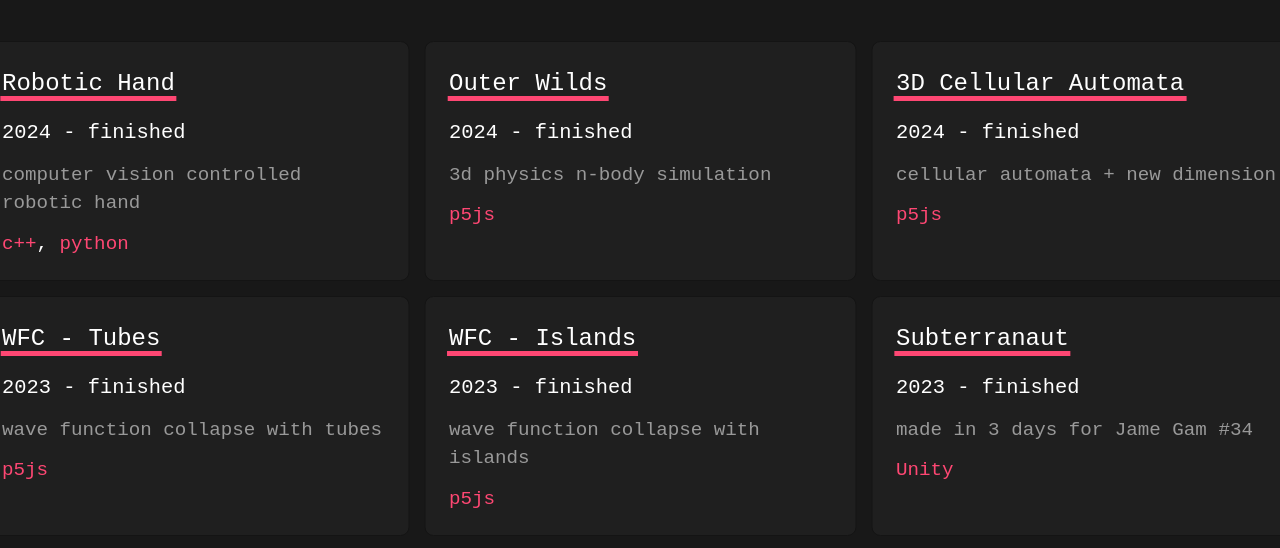
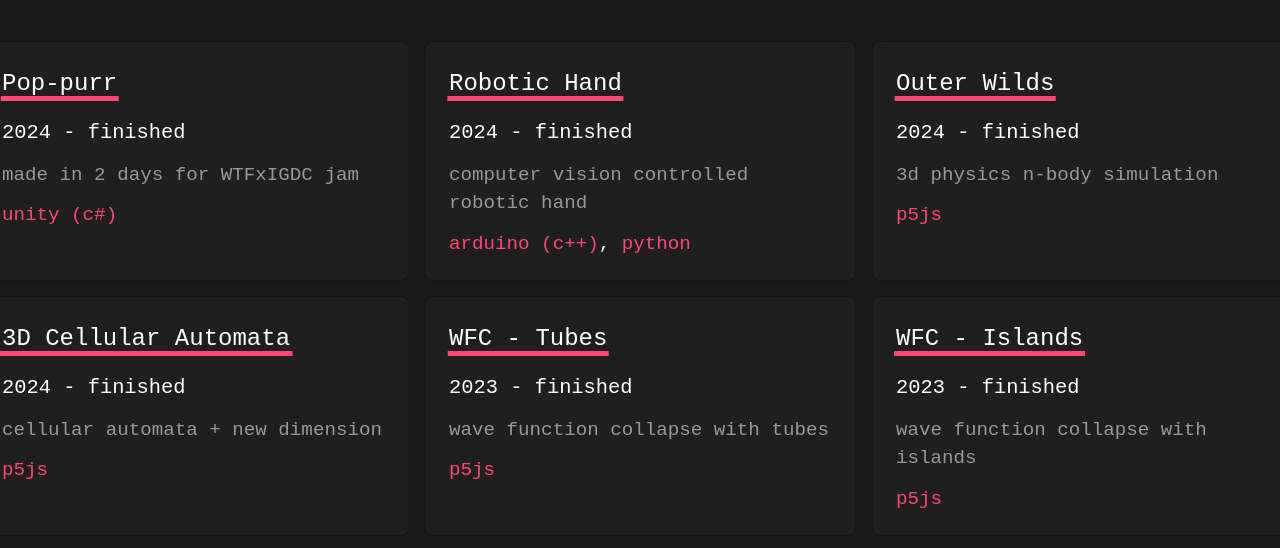
Before and after one commit to longestcow/portfolio, a plain HTML site: page projects.html in a window 1280 px wide. Shown: the part 247-795 px from the top of the page. Drawn offline with nearby package versions, Linux system fonts and the light colour scheme; a web font is replaced by a local one.

Commit message:
add poppurr

```diff
--- a/projectsLoad.js
+++ b/projectsLoad.js
@@ -1,10 +1,18 @@
 const projectsData = [
+  {
+    "name": "Pop-purr",
+    "year": 2024,
+    "status": "finished",
+    "desc": "made in 2 days for WTFxIGDC jam",
+    "lang": ["unity (c#)"],
+    "links": ["https://long-cow.itch.io/poppurr"]
+  },
   {
     "name": "Robotic Hand",
     "year": 2024,
     "status": "finished",
     "desc": "computer vision controlled robotic hand",
-    "lang": ["c++", "python"],
+    "lang": ["arduino (c++)", "python"],
     "links": ["https://github.com/longestcow/roboticHand"]
   },
   {
@@ -44,7 +52,7 @@ const projectsData = [
     "year": 2023,
     "status": "finished",
     "desc": "made in 3 days for Jame Gam #34",
-    "lang": ["Unity"],
+    "lang": ["unity (c#)"],
     "links": ["https://long-cow.itch.io/subterranaut"]
   },
   {
@@ -52,7 +60,7 @@ const projectsData = [
     "year": 2023,
     "status": "finished",
     "desc": "made in 48 hours for saskatoon game jam",
-    "lang": ["Unity"],
+    "lang": ["unity (c#)"],
     "links": ["https://aeonshaka.itch.io/gravity-bros"]
   },
   {
@@ -92,7 +100,7 @@ const projectsData = [
     "year": 2023,
     "status": "finished",
     "desc": "its tictactoe but uh you can't win",
-    "lang": ["java", "unity"],
+    "lang": ["java", "unity (c#)"],
     "links": ["https://github.com/longestcow/titato"]
   },
   {
@@ -100,7 +108,7 @@ const projectsData = [
     "year": 2022,
     "status": "unfinished",
     "desc": "its a platformer",
-    "lang": ["unity"],
+    "lang": ["unity (c#)"],
     "links": ["https://github.com/longestcow/platformer"]
   },
   {
@@ -108,7 +116,7 @@ const projectsData = [
     "year": 2023,
     "status": "unfinished",
     "desc": "i made this for a school project",
-    "lang": ["unity"],
+    "lang": ["unity (c#)"],
     "links": ["https://github.com/longestcow/platformFighter"]
   },
   {
```
Also changed, not shown: about.html (+1 -0 lines), styles.css (line endings or trailing spaces).
